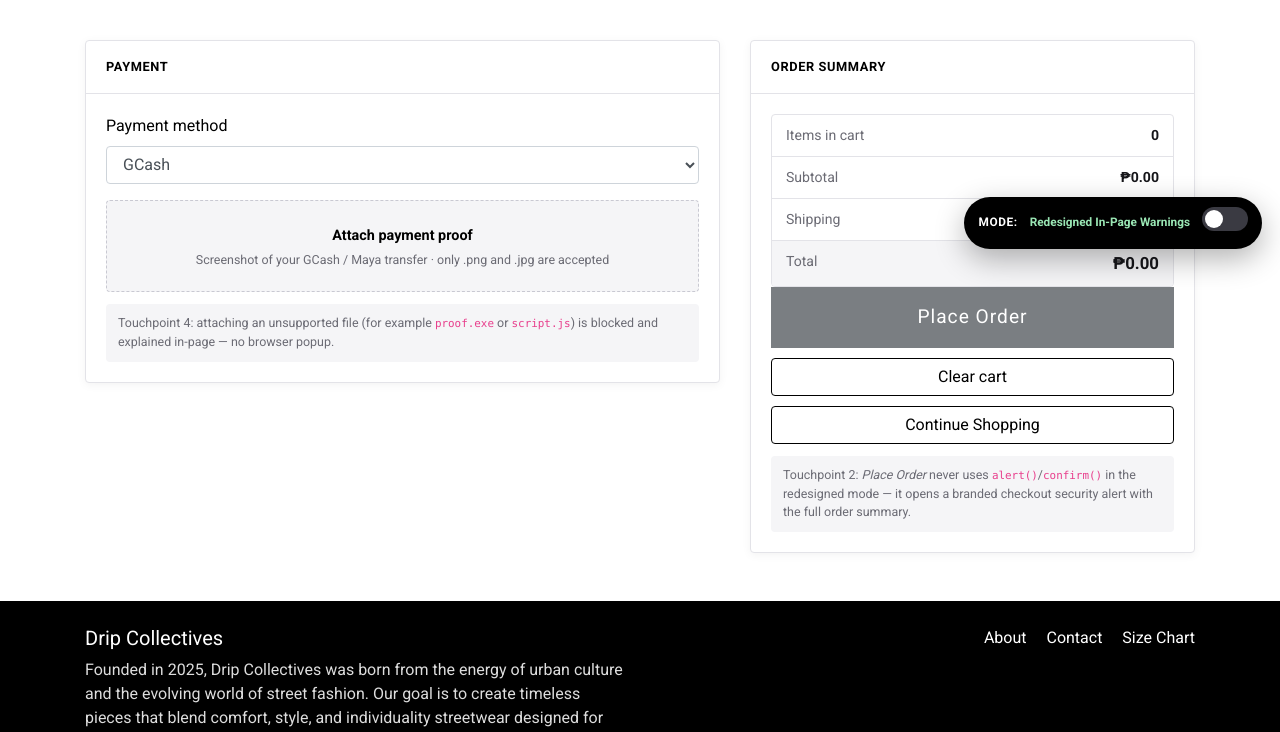
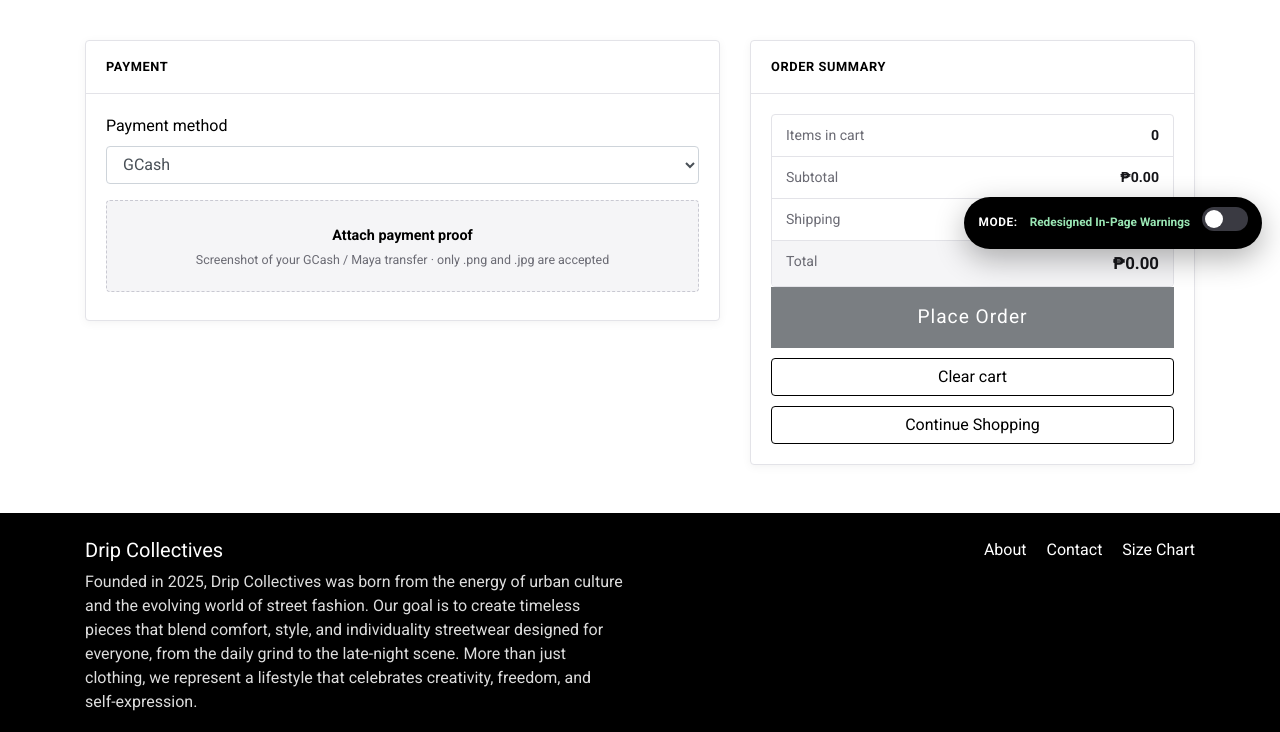
Before and after one commit to blub515/dripcollectives, a plain HTML site: page cart.html in a window 1280 px wide. Shown: the part 533-1265 px from the top of the page. Drawn offline with nearby package versions, Linux system fonts and the light colour scheme.

Commit message:
Remove help text for file attachments and order placement
Removed help text regarding unsupported file attachments and order placement alerts.

```diff
--- a/cart.html
+++ b/cart.html
@@ -101,10 +101,6 @@
             <span class="dc-dropzone__hint d-block">Screenshot of your GCash / Maya transfer &middot; only .png and .jpg are accepted</span>
           </label>
           <div id="dcProofAlerts"></div>
-          <p class="dc-help mb-0">
-            Touchpoint 4: attaching an unsupported file (for example <code>proof.exe</code> or <code>script.js</code>)
-            is blocked and explained in-page &mdash; no browser popup.
-          </p>
         </div>
       </div>
     </div>
@@ -136,10 +132,6 @@
             <button type="button" id="dcClearCart" class="btn btn-outline-dark">Clear cart</button>
             <a href="shop.html" class="btn btn-outline-dark">Continue Shopping</a>
           </div>
-          <p class="dc-help mb-0">
-            Touchpoint 2: <em>Place Order</em> never uses <code>alert()</code>/<code>confirm()</code> in the
-            redesigned mode &mdash; it opens a branded checkout security alert with the full order summary.
-          </p>
         </div>
       </div>
     </div>
```
